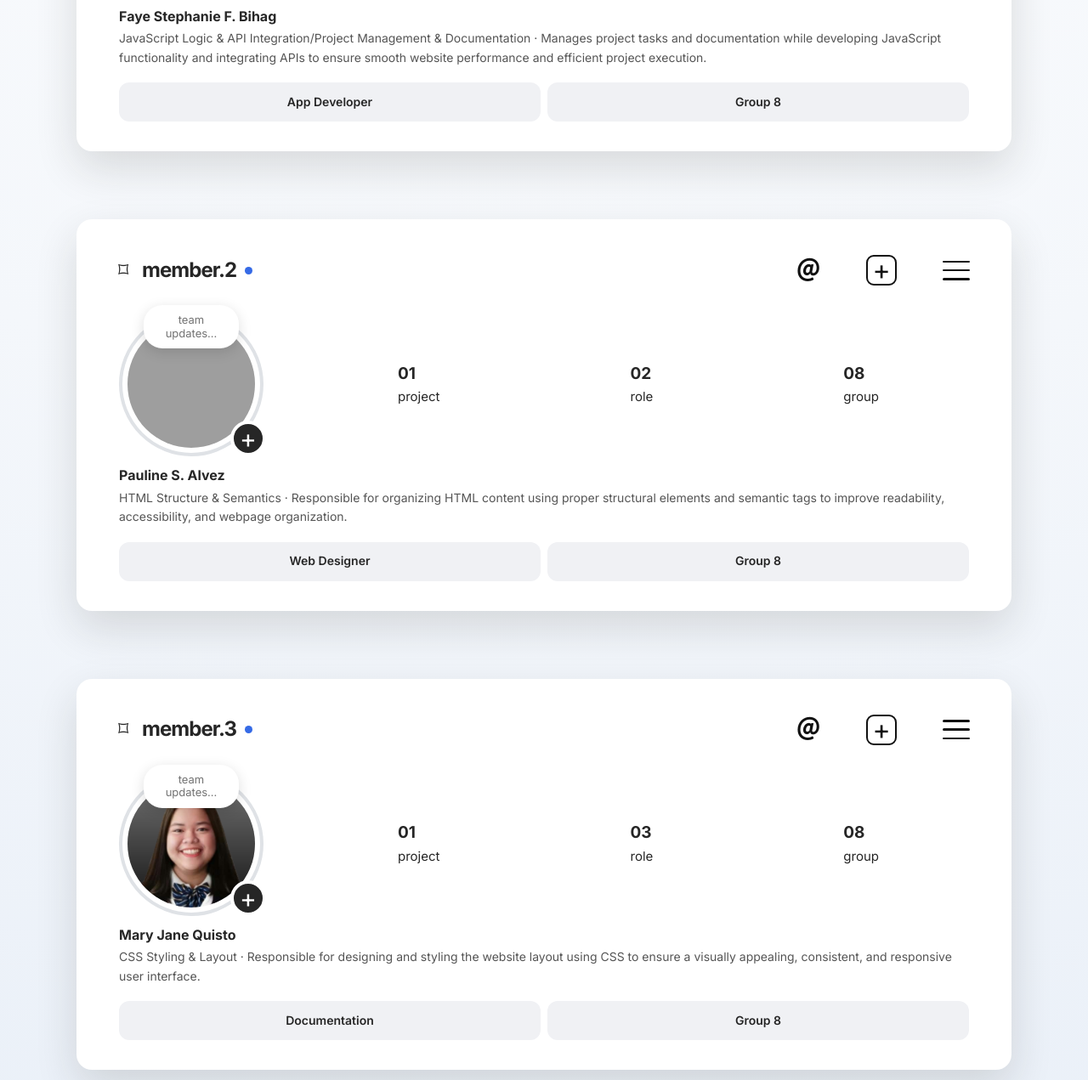
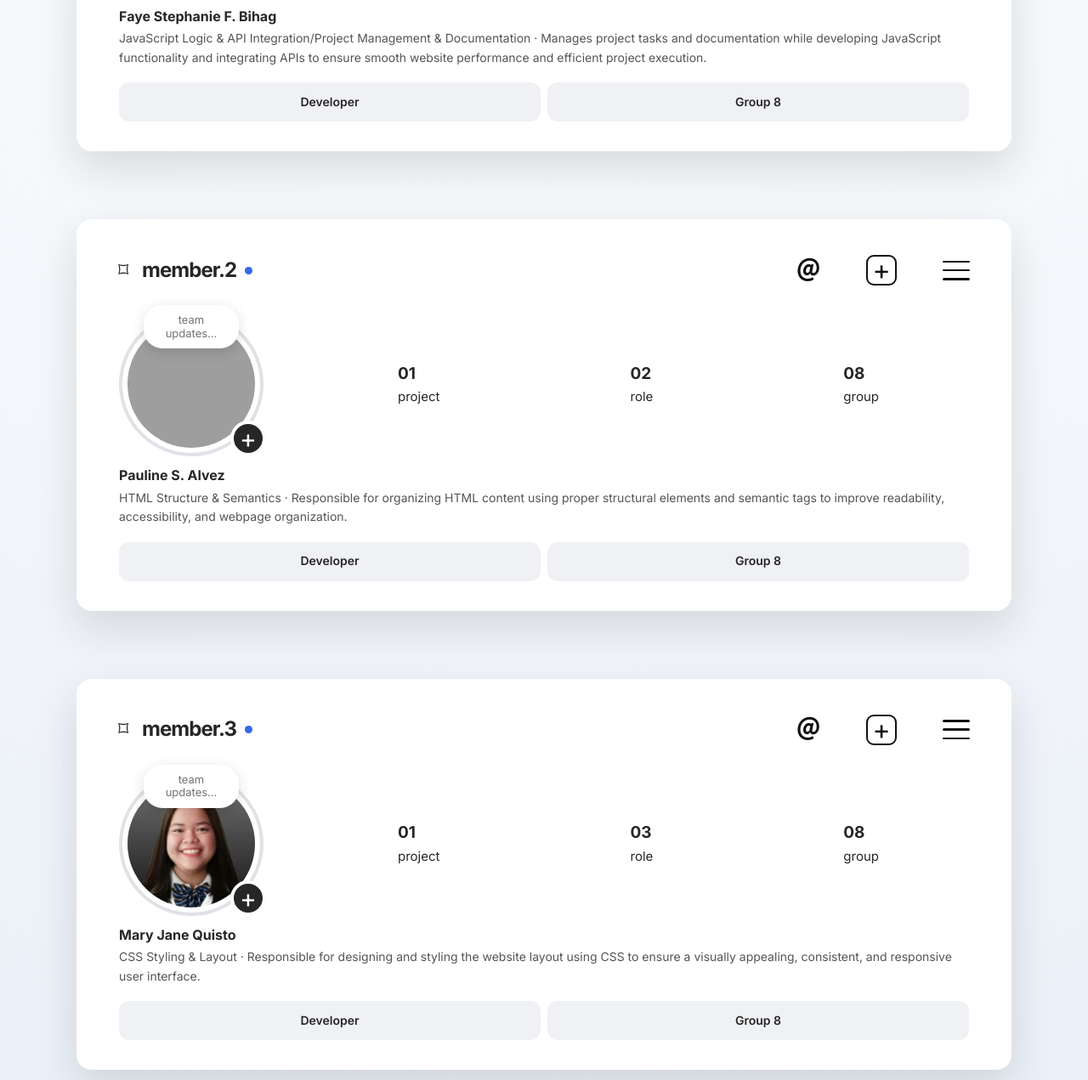
Before and after one commit to fayestephanie/it110-midterm, a plain HTML site: page index.html in a window 1280 px wide. Shown: the part 2189-3460 px from the top of the page at 85% size. Drawn offline with Linux system fonts and the light colour scheme; grey boxes are pictures that could not be loaded.

Commit message:
adjusted text

```diff
--- a/index.html
+++ b/index.html
@@ -242,7 +242,7 @@
      </div>
      <div class="profile-actions">
       <span class="profile-action-button">
-       App Developer
+       Developer
       </span>
       <span class="profile-action-button">
        Group 8
@@ -327,7 +327,7 @@
      </div>
      <div class="profile-actions">
       <span class="profile-action-button">
-       Web Designer
+       Developer
       </span>
       <span class="profile-action-button">
        Group 8
@@ -412,7 +412,7 @@
      </div>
      <div class="profile-actions">
       <span class="profile-action-button">
-       Documentation
+       Developer
       </span>
       <span class="profile-action-button">
        Group 8
```
